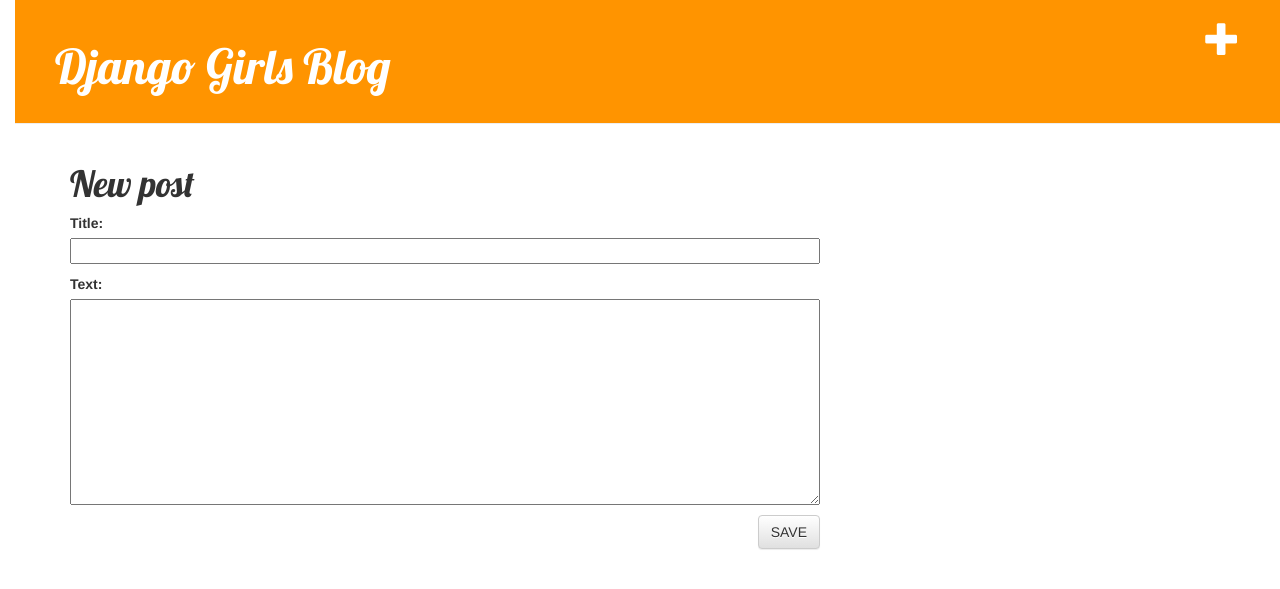
After one commit to dakofiev/first_pygit, a Django app: page /post/new/ in a window 1280 px wide. The commit adds this page. Shown: the top 589 px of the page. Run offline with Django 3.2, Linux system fonts and the light colour scheme; some libraries are stand-ins or nearby versions.

Commit message:
added views to create new post

```diff
--- /dev/null
+++ b/bl0g/forms.py
@@ -0,0 +1,8 @@
+from django import forms
+from .models import Post
+
+class PostForm(forms.ModelForm):
+
+    class Meta:
+        model = Post
+        fields = ('title', 'text')
--- a/bl0g/templates/blog/base.html
+++ b/bl0g/templates/blog/base.html
@@ -12,7 +12,8 @@
 
     <body>
         <div class="page-header">
-            <h1   ><a href="">Django Girls Blog</a></h1>
+            <a href="{% url 'post_new' %}" class="top-menu"><span class="glyphicon glyphicon-plus"></span></a>
+            <h1   ><a href="/">Django Girls Blog</a></h1>
         </div>
 
         <div class="content container">
--- /dev/null
+++ b/bl0g/templates/blog/post_edit.html
@@ -0,0 +1,12 @@
+{% extends 'blog/base.html' %}
+
+
+{% block content %}
+    <h1>New post</h1>
+    <form class="post-form" method="post">
+      {% csrf_token %}
+      {{form.as_p}}
+      <button type="submit"  class="save btn btn-default"> SAVE </button>
+    </form>
+
+{% endblock %}
--- a/bl0g/urls.py
+++ b/bl0g/urls.py
@@ -3,5 +3,6 @@
 
 urlpatterns = [
     url(r"^$", views.post_list, name="post_list"),
-    url(r"^post/(?P<pk>[0-9]+)/$", views.post_detail, name='post_detail')
+    url(r"^post/(?P<pk>[0-9]+)/$", views.post_detail, name='post_detail'),
+    url(r"^post/new/$", views.post_new, name='post_new'),
 ]
--- a/bl0g/views.py
+++ b/bl0g/views.py
@@ -1,6 +1,8 @@
 from django.shortcuts import render, get_object_or_404
 from .models import Post
 from django.utils import timezone
+from .forms import PostForm
+from django.shortcuts import redirect
 # Create your views here.
 
 def post_list(request):
@@ -11,3 +13,16 @@
 def post_detail(request, pk):
     post = get_object_or_404(Post, pk=pk)
     return render(request, 'blog/post_detail.html', {'post': post})
+
+def post_new(request):
+    if request.method == "POST":
+        form = PostForm(request.POST)
+        if form.is_valid():
+            post = form.save(commit=False)
+            post.author = request.user
+            post.publish_date = timezone.now()
+            post.save()
+            return redirect('post_detail', pk=post.pk)
+    else:
+        form = PostForm()
+        return render(request, 'blog/post_edit.html', {'form': form})
```
